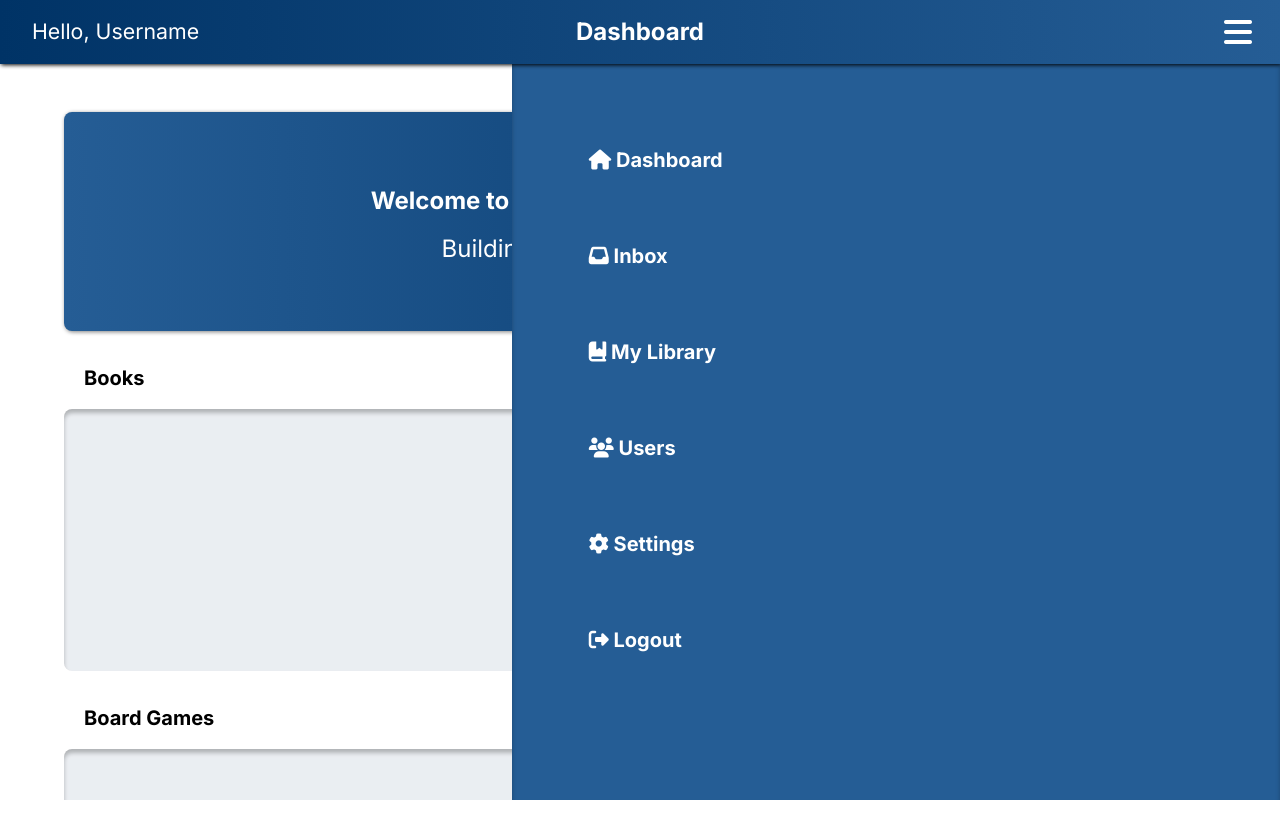
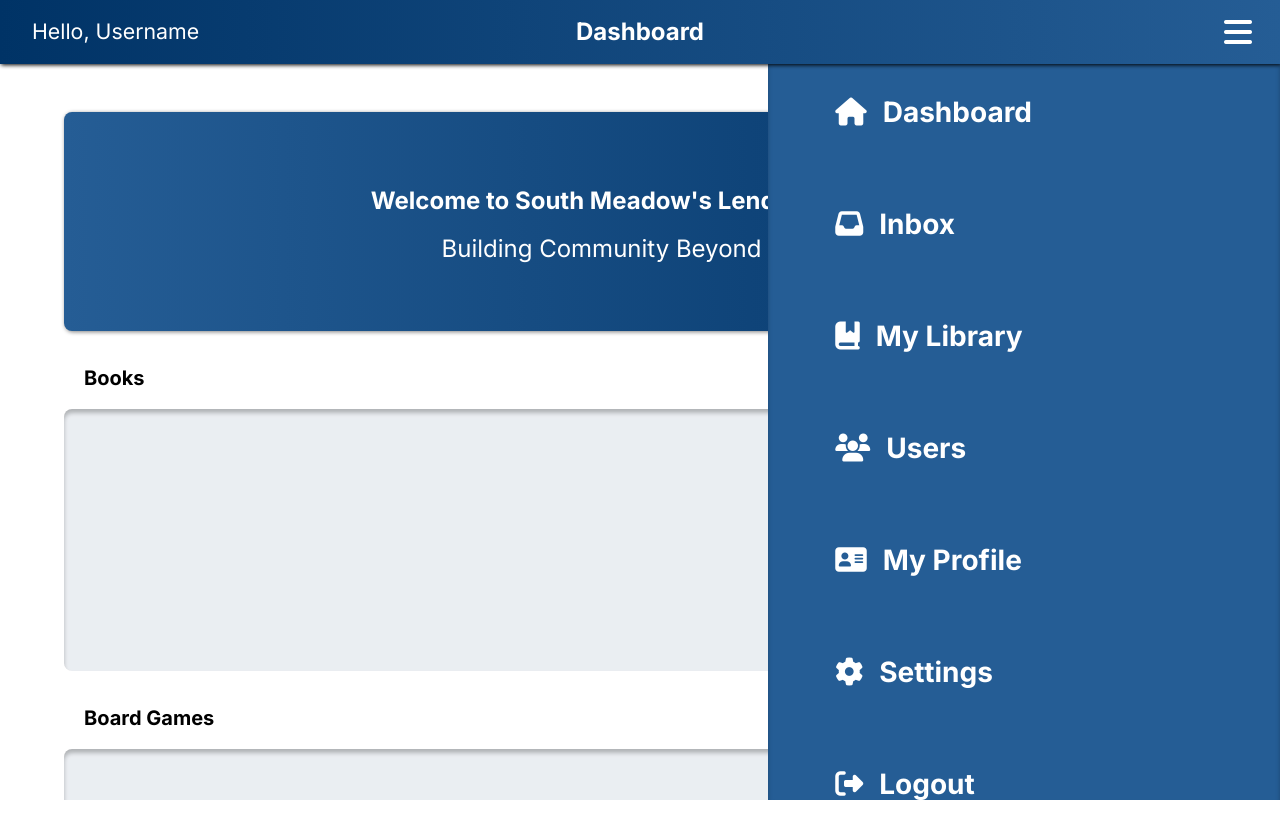
Before and after one commit to PMWeaver4/Champion-Library-App, a React (Vite) app in the folder Client/: page /home in a window 1280 px wide. Both pictures are taken after a click on the button 1238 px from the left and 32 px from the top of the page. Built offline with nearby package versions, Linux system fonts and the light colour scheme.

Commit message:
menu changes

```diff
--- a/Client/src/Components/MenuPopup/MenuPopup.jsx
+++ b/Client/src/Components/MenuPopup/MenuPopup.jsx
@@ -3,24 +3,50 @@ import { NavLink } from "react-router-dom";
 export default function MenuPopup() {
   return (
     <nav className="menu-popup">
-      <div className="menu-btns-container dashboard">
-        <NavLink to="/home"><i className="fa-solid fa-house"></i> Dashboard</NavLink>
-      </div>
-      <div className="menu-btns-container inbox">
-        <NavLink to="/inbox"><i className="fa-solid fa-inbox"></i> Inbox</NavLink>
-      </div>
-      <div className="menu-btns-container my-library">
-        <NavLink to="/my-library"><i className="fa-solid fa-book-bookmark"></i> My Library</NavLink>
-      </div>
-      <div className="menu-btns-container users">
-        <NavLink to="/users"><i className="fa-solid fa-users"></i> Users</NavLink>
-      </div>
-      <div className="menu-btns-container settings">
-        <NavLink to="/settings"><i className="fa-solid fa-gear"></i> Settings</NavLink>
-      </div>
-      <div className="menu-btns-container logout">
-        <NavLink to="/"><i className="fa-solid fa-right-from-bracket"></i> Logout</NavLink>
-      </div>
+      <ul>
+        <li className="menu-btns-container dashboard">
+          <NavLink to="/home">
+            <i className="fa-solid fa-house"></i>
+            <p>Dashboard</p>
+          </NavLink>
+        </li>
+        <li className="menu-btns-container inbox">
+          <NavLink to="/inbox">
+            <i className="fa-solid fa-inbox"></i>
+            <p>Inbox</p>
+          </NavLink>
+        </li>
+        <li className="menu-btns-container my-library">
+          <NavLink to="/my-library">
+            <i className="fa-solid fa-book-bookmark"></i>
+            <p>My Library</p>
+          </NavLink>
+        </li>
+        <li className="menu-btns-container users">
+          <NavLink to="/users">
+            <i className="fa-solid fa-users"></i>
+            <p>Users</p>
+          </NavLink>
+        </li>
+        <li className="menu-btns-container profile">
+          <NavLink to="/my-profile">
+            <i className="fa-solid fa-address-card"></i>
+            <p>My Profile</p>
+          </NavLink>
+        </li>
+        <li className="menu-btns-container settings">
+          <NavLink to="/settings">
+            <i className="fa-solid fa-gear"></i>
+            <p>Settings</p>
+          </NavLink>
+        </li>
+        <li className="menu-btns-container logout">
+          <NavLink to="/">
+            <i className="fa-solid fa-right-from-bracket"></i>
+            <p>Logout</p>
+          </NavLink>
+        </li>
+      </ul>
     </nav>
   );
 }
--- a/Client/src/Components/MenuPopup/_MenuPopup-mobile.scss
+++ b/Client/src/Components/MenuPopup/_MenuPopup-mobile.scss
@@ -11,7 +11,6 @@
   flex-direction: column;
   justify-content: center;
   align-items: center;
-  gap: 3rem;
 
   /* Apply the animation */
   animation: slideInFromRight 0.15s ease-out forwards;
@@ -28,9 +27,18 @@
     }
   }
 
+  ul {
+    width: 100%;
+    height: 100%;
+    gap: 3rem;
+    display: flex;
+    flex-direction: column;
+    justify-content: flex-start;
+    padding-top: 5rem;
+    align-items: center;
     .menu-btns-container {
       display: flex;
-    justify-content: center;
+      justify-content: space-between;
       align-items: center;
       width: 80%;
       height: 3rem;
@@ -38,26 +46,30 @@
       border-radius: 0.25rem;
       font-weight: bold;
       font-family: "Inter", sans-serif;
+      -webkit-transition: box-shadow 300ms ease-in-out, color 300ms ease-in-out;
+      transition: box-shadow 300ms ease-in-out, color 300ms ease-in-out;
       &:hover {
-      background-color: #003366;
-
-    }
-    &:hover a {
+        box-shadow: 0 0 40px 40px #003366 inset;
+        a {
           color: greenyellow;
         }
-
+        i {
+          color: greenyellow;
+        }
+      }
       a {
+        height: 100%;
+        width: 100%;
+        display: flex;
+        align-items: center;
+        gap: 1rem;
         color: white;
         text-decoration: none;
-      width: 100%;
 
-      &:visited {
-        color: white;
-        text-decoration: none;
-      }
-    }
-    .dashboard {
-      margin-top: 5rem;
+        i {
+            padding-left: 1rem;
         }
       }
     }
+  }
+}
--- /dev/null
+++ b/Client/src/Components/MenuPopup/_MenuPopup-tablet.scss
@@ -0,0 +1,12 @@
+.menu-popup {
+    width: 40%;
+    ul {
+        padding-top: 6rem;
+      gap: 3rem;
+      justify-content: flex-start;
+      .menu-btns-container {
+        height: 4rem;
+        font-size: 1.75rem;
+      }
+    }
+  }
--- a/Client/src/assets/CSS/_tablet.scss
+++ b/Client/src/assets/CSS/_tablet.scss
@@ -9,3 +9,4 @@
 @import "../../Components/Navbar/Navbar-tablet";
 @import "../../Components/ViewBooksPopup/ViewBooksPopup-tablet";
 @import "../../Components/ViewItemsPopup/ViewItemsPopup-tablet";
+@import "../../Components/MenuPopup/MenuPopup-tablet";
--- a/Client/src/main.jsx
+++ b/Client/src/main.jsx
@@ -13,7 +13,7 @@ const router = createBrowserRouter([
   {
     // login & signup
     path: "/",
-    element: <LoginSignup />,
+    element: <LoginSignup addStuffHere="value" />,
   },
   {
     // dashboard
```
Lines whose indentation alone changed are shown as unchanged.
